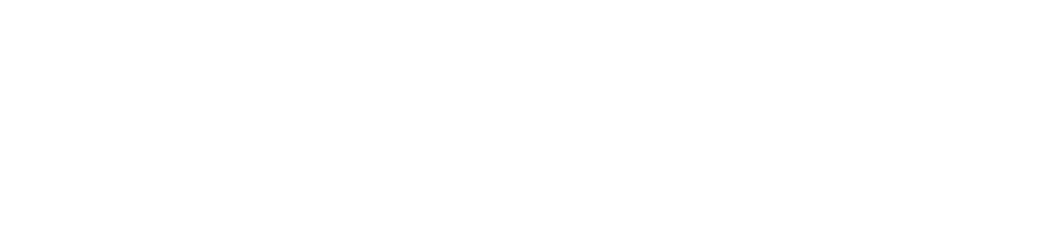
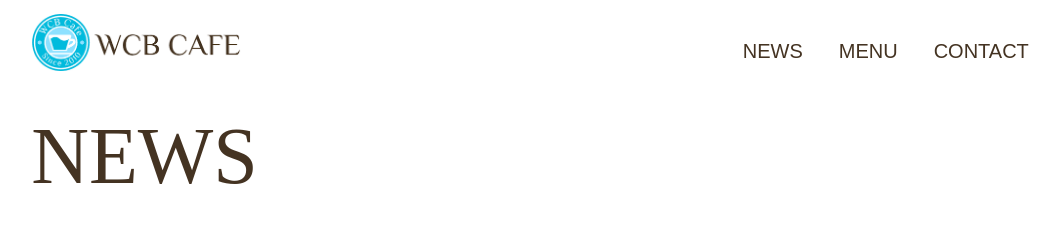
Before and after one commit to Takahisa99/Web-Cafe, a plain HTML site: page news.html in a window 1280 px wide. Shown: the whole page, without its empty margins (110-1170 px from the left). Drawn offline with Linux system fonts and the light colour scheme; some packages are replaced by stand-ins of ours; a web font is replaced by a local one.

Commit message:
news更新

```diff
--- a/css/style.css
+++ b/css/style.css
@@ -118,3 +118,7 @@ img {
 #home .page-title {
     text-transform: none;    /* テキストの大文字、小文字、全角の指定。「none」は変換しない指定 */
 }
+
+/* News --------------------------------------------- */
+
+#news
--- a/news.html
+++ b/news.html
@@ -0,0 +1,42 @@
+<!Doctype html>
+<html lang="ja">
+    <head>
+        <meta charset="UTF-8">
+        <title>Web Cafe - NEWS</title>
+        <link rel="stylesheet" href="webcafe.css">
+        <meta name="description" content="ブレンドコーヒーとヘルシーなオーガニックフードを提供するカフェ">
+         <!--CSS-->
+         <link rel="stylesheet" href="https://unpkg.com/ress/dist/ress.min.css">
+         <link href="https://fonts.gooleapis.com/css?family=Philosopher" rel="stylesheet">
+         <link href="css/style.css" rel="stylesheet">
+         <link rel="icon" type="images/png" href="images/favicon.png">
+    </head>
+
+<body>
+    <div id="news" class="big-bg">
+        <header class="page-header wrapper">
+            <h1><a href="index.html"><img class="logo" src="images/download.png"></a></h1>
+            <nav>
+                <ul class="main-nav">
+                    <li><a href="news.html">NEWS</a></li>
+                    <li><a href="menu.html">Menu</a></li>
+                    <li><a href="contact.html">Contact</a></li>
+                </ul>
+            </nav>
+        </header>
+
+        <div class="wrapper">
+            <h2 class="page-title">News</h2>
+
+        </div><!-- /.wrapper -->
+    </div><!-- /#home -->
+
+</body>
+
+
+
+
+
+
+
+</html>
```
